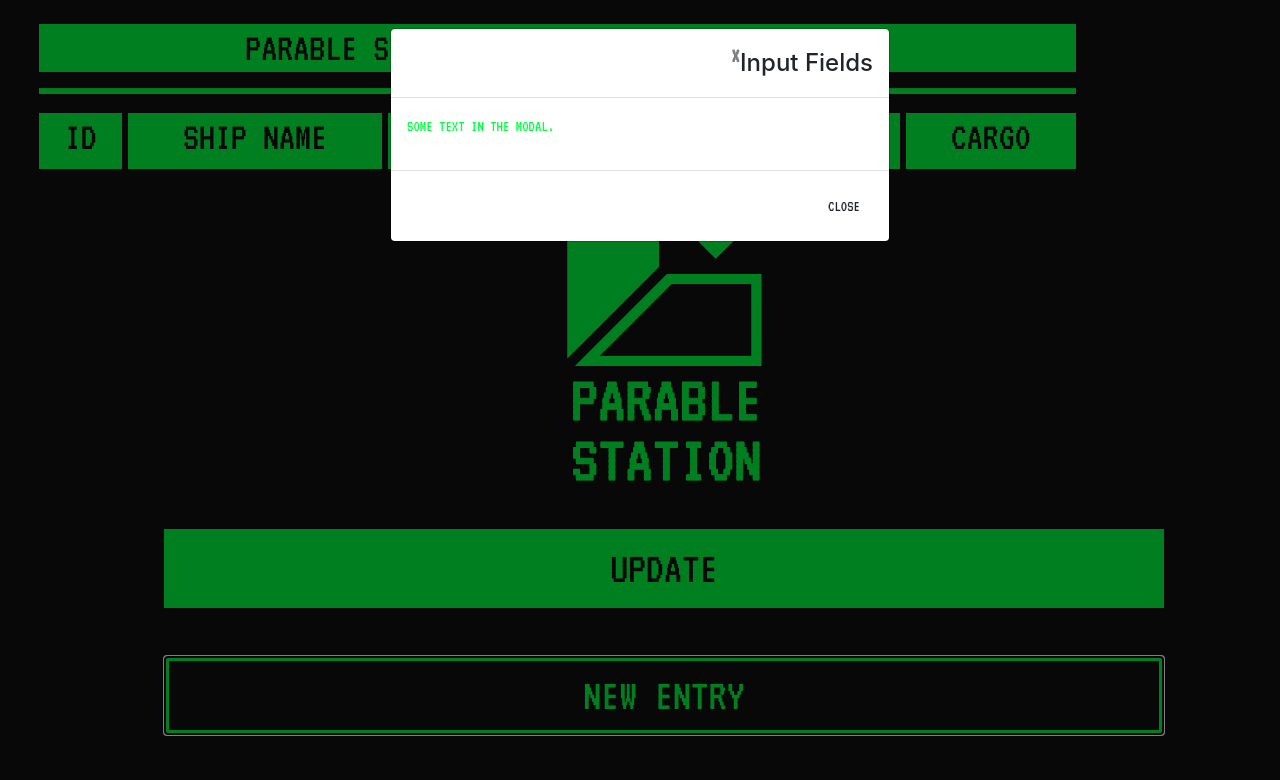
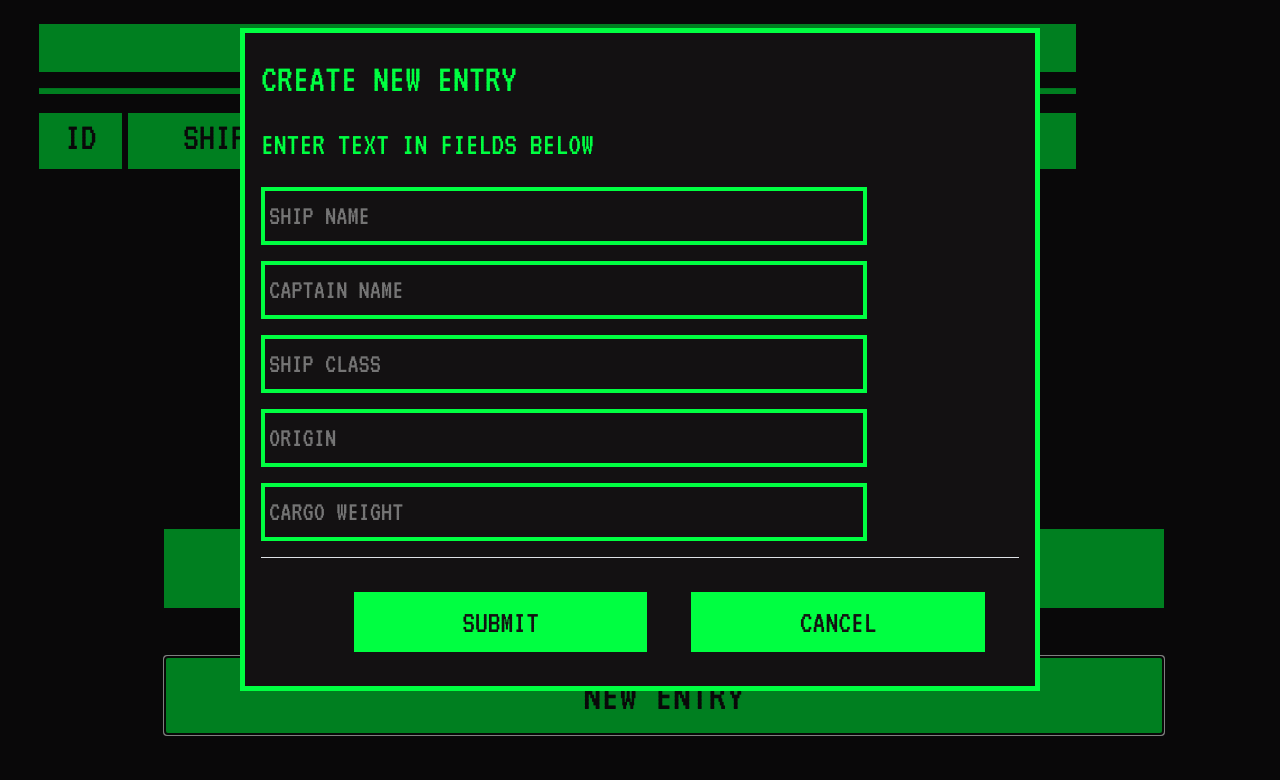
Before and after one commit to Reece-elder/CRUD-Project-Front-end, a plain HTML site: page Front End/HTML/index.html in a window 1280 px wide. Both pictures are taken after a click on the button "NEW ENTRY". Shown: the top 780 px of the page. Drawn offline with nearby package versions, Linux system fonts and the light colour scheme; no server answers.

Commit message:
Added create functionality

```diff
--- a/Front End/CSS/index.css
+++ b/Front End/CSS/index.css
@@ -1,6 +1,6 @@
 body {background-color: rgb(19, 17, 18);}
 
-h1, h2, p, button {
+h1, h2, h3, p, button {
     font-family: 'VT323', monospace;
     color: #00FF41;
     text-transform: uppercase;
@@ -19,6 +19,16 @@ hr{
     border-radius: 0;
 }
 
+.modalInner{
+    border: 0;
+    padding-bottom: 0;
+
+}
+
+.bottomBorder{
+    border-bottom: 2, solid, #00FF41;
+}
+
 .modal_button{
     width: 40%;
     background-color: #00FF41;
@@ -28,6 +38,10 @@ hr{
     border: 5px solid #00FF41;
     margin: 3%;
 
+}
+
+.inputInner{
+    background-color: rgb(19, 17, 18);
 }
 
 .settings_button{
@@ -96,11 +110,17 @@ hr{
 
 input[type="text"]
 {
+    padding: 4px;
+    border: 4px solid #00FF41;
     background: transparent;
-    border: none;
     font-family: 'VT323', monospace;
     color: #00FF41;
     text-transform: uppercase;
     font-size: 175%;
-    width: 100%;
+    width: 80%;
 }
+
+input[type=text]:focus {
+    background-color: #00FF41;
+    color: rgb(19, 17, 18);
+  }
--- a/Front End/HTML/index.html
+++ b/Front End/HTML/index.html
@@ -1,27 +1,42 @@
 <!DOCTYPE html>
 <html lang="en">
+
 <head>
   <meta charset="UTF-8">
   <meta name="viewport" content="width=device-width, initial-scale=1.0">
-    <link rel="stylesheet" href="https://stackpath.bootstrapcdn.com/bootstrap/4.4.1/css/bootstrap.min.css" integrity="sha384-Vkoo8x4CGsO3+Hhxv8T/Q5PaXtkKtu6ug5TOeNV6gBiFeWPGFN9MuhOf23Q9Ifjh" crossorigin="anonymous">
+  <link rel="stylesheet" href="https://stackpath.bootstrapcdn.com/bootstrap/4.4.1/css/bootstrap.min.css"
+    integrity="sha384-Vkoo8x4CGsO3+Hhxv8T/Q5PaXtkKtu6ug5TOeNV6gBiFeWPGFN9MuhOf23Q9Ifjh" crossorigin="anonymous">
   <link href="https://fonts.googleapis.com/css2?family=VT323&display=swap" rel="stylesheet">
   <link href="/Front End/CSS/index.css" rel="stylesheet">
   <title>Document</title>
 </head>
+
 <body>
 
   <div class="container-fluid m-4">
     <div class="row">
       <div class="col-10 main_content">
-            <h1 class ='uppertitle'>PARABLE STATION SHIP MANIFEST DOCK 42-C </h1>
+        <h1 class='uppertitle'>PARABLE STATION SHIP MANIFEST DOCK 42-C </h1>
         <hr>
         <div class="row m-0">
-              <div class="col-1 header-left"> <h1 class="header-text text-center">id</h1> </div>
-              <div class="col-3 header"> <h1 class="header-text text-center">ship name</h1> </div>
-              <div class="col-2 header"> <h1 class="header-text text-center">captain</h1> </div>
-              <div class="col-2 header"> <h1 class="header-text text-center">class</h1> </div>
-              <div class="col-2 header"> <h1 class="header-text text-center">origin</h1> </div>
-              <div class="col-2 header-right"> <h1 class="header-text text-center">cargo</h1> </div>
+          <div class="col-1 header-left">
+            <h1 class="header-text text-center">id</h1>
+          </div>
+          <div class="col-3 header">
+            <h1 class="header-text text-center">ship name</h1>
+          </div>
+          <div class="col-2 header">
+            <h1 class="header-text text-center">captain</h1>
+          </div>
+          <div class="col-2 header">
+            <h1 class="header-text text-center">class</h1>
+          </div>
+          <div class="col-2 header">
+            <h1 class="header-text text-center">origin</h1>
+          </div>
+          <div class="col-2 header-right">
+            <h1 class="header-text text-center">cargo</h1>
+          </div>
         </div>
         <div id='logContent'>
         </div>
@@ -30,10 +45,11 @@
       <div class="col settings_content text-center">
         <img src="/Front End/Resources/Images/1x/Parable Station Lines.png">
         <div class="text-center">
-                <button type="button"  id ='updateButton' class="settings_button mt-5">Update</button>
+          <button type="button" id='updateButton' class="settings_button mt-5">Update</button>
         </div>
         <div class="text-center">
-                <button type="button" id ='newEntryButton' class="settings_button mt-5" data-toggle="modal" data-target="#myModal">New Entry</button>
+          <button type="button" id='newEntryButton' class="settings_button mt-5" data-toggle="modal"
+            data-target="#myModal">New Entry</button>
         </div>
         <div class="text-center">
           <button type="button" id='deleteButton' class="settings_button mt-5">Delete</button>
@@ -46,31 +62,43 @@
   </div>
 
   <!-- Modal -->
-    <div id="myModal" class="modal" role="dialog">
-      <div class="modal-dialog">
+  <div id="createModal" class="modal" role="dialog">
+    <div class="modal-dialog modal-lg">
 
       <!-- Modal content-->
-        <div class="modal-content">
-          <div class="modal-header">
-            <button type="button" class="close" data-dismiss="modal">&times;</button>
-            <h4 class="modal-title">Input Fields</h4>
+      <div class="modal-content modalFormat">
+        <div class="modal-header modalInner">
+          <h1 class="modal-title">Create new entry</h1>
         </div>
-          <div class="modal-body">
-            <p>Some text in the modal.</p>
+        <div class="modal-body modalInner">
+          <h2 class="pb-3">enter text in fields below</h2>
+          <form id='createForm'>
+            <div class="form-group">
+              <input name="shipName" type="text" id="createShip" placeholder="ship name">
+            </div>
+            <div class="form-group">
+              <input name="captainName" type="text" id="createCaptain" placeholder="captain name">
+            </div>
+            <div class="form-group">
+              <input name="shipClass" type="text" class="" id="createClass" placeholder="ship class">
+            </div>
+            <div class="form-group">
+              <input name="origin" type="text" class="" id="createOrigin" placeholder="origin">
+            </div>
+            <div class="form-group">
+              <input name="cargo" type="text" class="" id="createCargo" placeholder="cargo weight">
             </div>
             <div class="modal-footer">
-            <button type="button" class="btn btn-default" data-dismiss="modal">Close</button>
+              <button type="submit" class="modal_button" form="createForm">Submit</button>
+              <button type="button" class="modal_button" data-dismiss="modal">Cancel</button>
+            </div>
+          </form>
         </div>
       </div>
     </div>
   </div>
 
-        <!-- Button trigger modal -->
-    <button type="button" class="btn btn-primary" data-toggle="modal" data-target="#deleteModal">
-      Launch demo modal
-    </button>
 
-        <!-- Modal -->
   <div class="modal" id="deleteModal" tabindex="-1" role="dialog" aria-labelledby="deleteModalLabel" aria-hidden="true">
     <div class="modal-dialog" role="document">
       <div class="modal-content modalFormat">
@@ -84,10 +112,17 @@
   </div>
 
   <script src="https://ajax.googleapis.com/ajax/libs/jquery/3.5.1/jquery.min.js"></script>
-    <script src="https://code.jquery.com/jquery-3.4.1.slim.min.js" integrity="sha384-J6qa4849blE2+poT4WnyKhv5vZF5SrPo0iEjwBvKU7imGFAV0wwj1yYfoRSJoZ+n" crossorigin="anonymous"></script>
-    <script src="https://cdn.jsdelivr.net/npm/popper.js@1.16.0/dist/umd/popper.min.js" integrity="sha384-Q6E9RHvbIyZFJoft+2mJbHaEWldlvI9IOYy5n3zV9zzTtmI3UksdQRVvoxMfooAo" crossorigin="anonymous"></script>
-    <script src="https://stackpath.bootstrapcdn.com/bootstrap/4.4.1/js/bootstrap.min.js" integrity="sha384-wfSDF2E50Y2D1uUdj0O3uMBJnjuUD4Ih7YwaYd1iqfktj0Uod8GCExl3Og8ifwB6" crossorigin="anonymous"></script>
+  <script src="https://code.jquery.com/jquery-3.4.1.slim.min.js"
+    integrity="sha384-J6qa4849blE2+poT4WnyKhv5vZF5SrPo0iEjwBvKU7imGFAV0wwj1yYfoRSJoZ+n"
+    crossorigin="anonymous"></script>
+  <script src="https://cdn.jsdelivr.net/npm/popper.js@1.16.0/dist/umd/popper.min.js"
+    integrity="sha384-Q6E9RHvbIyZFJoft+2mJbHaEWldlvI9IOYy5n3zV9zzTtmI3UksdQRVvoxMfooAo"
+    crossorigin="anonymous"></script>
+  <script src="https://stackpath.bootstrapcdn.com/bootstrap/4.4.1/js/bootstrap.min.js"
+    integrity="sha384-wfSDF2E50Y2D1uUdj0O3uMBJnjuUD4Ih7YwaYd1iqfktj0Uod8GCExl3Og8ifwB6"
+    crossorigin="anonymous"></script>
   <script src="/Front End/JS/index.js"></script>
 
 </body>
+
 </html>
--- a/Front End/JS/index.js
+++ b/Front End/JS/index.js
@@ -9,16 +9,38 @@ const deleteButton = document.querySelector('#deleteButton');
 const updateButton = document.querySelector('#updateButton');
 const newEntryButton = document.querySelector('#newEntryButton');
 const submitButton = document.querySelector('#submitButton');
+const shipNameInput = document.querySelector('.ship-name');
+const output = document.querySelector('#logContent');
+const createForm = document.querySelector('#createForm');
 
-const shipNameInput = document.querySelector('.ship-name');
+createForm.addEventListener('submit', function(event) {
+    debugger;
+    event.preventDefault();
+    console.log("Submit pressed");
+    const data = {
+        shipName: this.shipName.value,
+        captainName: this.captainName.value,
+        shipClass: this.shipClass.value,
+        origin: this.origin.value,
+        cargo: this.cargo.value,
+    }
+    console.log(data);
 
-const output = document.querySelector('#logContent');
+    fetch("http://localhost:8082/create",{
+        method: "POST",
+        body: JSON.stringify(data),
+        headers: {
+            'Content-Type' : "application/json"
+        }
 
-const deleteModal = document.querySelector('#deleteModal');
-
-function addRecord(){
-
-}
+    }).then(response => {
+        return response.json();
+    }).then(data => {
+        renderData();
+        this.reset();
+        console.log(data);
+    }).catch(error => console.log(error));
+});
 
 function deleteLog(id){
     console.log("Delete true " + deleteTrue);
@@ -68,17 +90,7 @@ updateButton.addEventListener("click", function(){
 
 newEntryButton.addEventListener("click", function(){
 
-    if(newEntryButtonClick){
-
-   } else {
-        console.log("delete button toggled on");
-        newEntryButtonClick = true;
-        newEntryButton.classList.add("button-active");
-        setTimeout(function(){
-            console.log("new entry button toggled");
-            //newEntryButton.classList.remove("button-active");
-            addRecord();}, 500);
-    }
+    $('#createModal').modal("toggle");
 
 });
 
```
Lines whose indentation alone changed are shown as unchanged.
